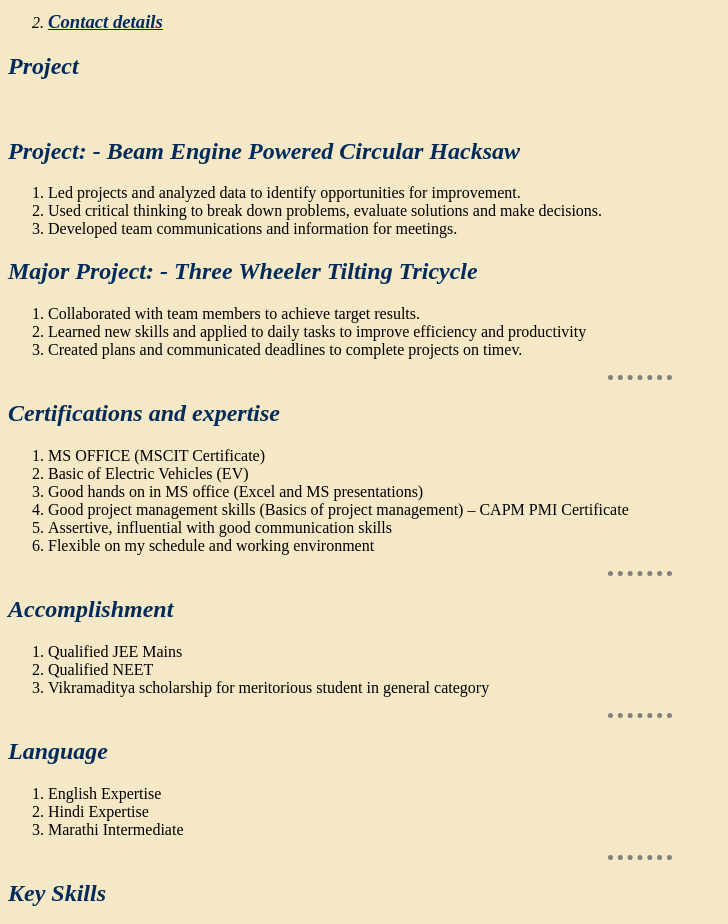
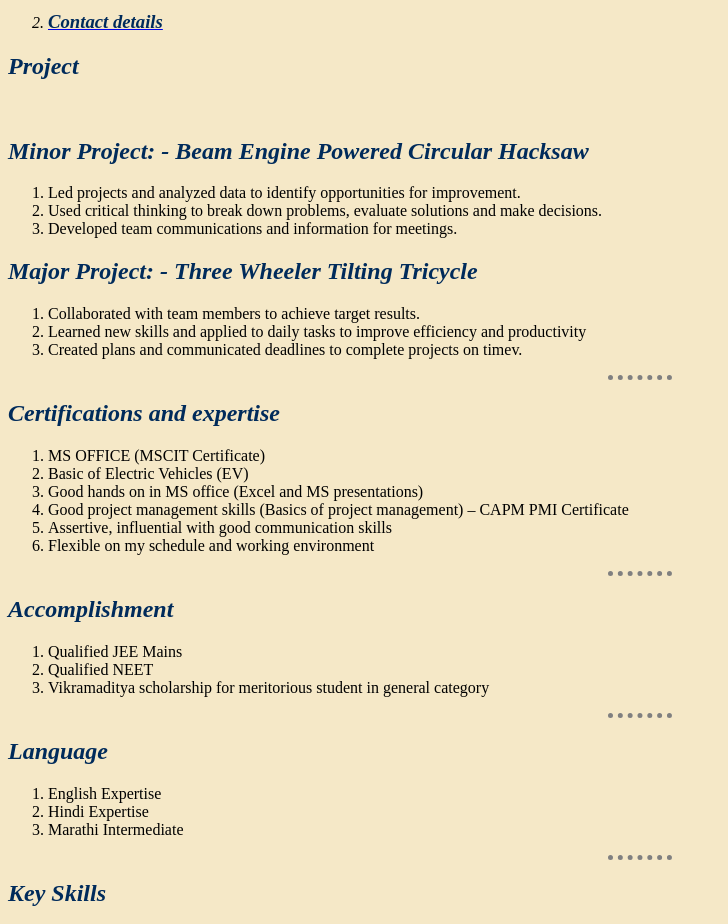
Before and after one commit to dhananjay0616me/CV, a plain HTML site: page index.html in a window 1280 px wide. Shown: the part 1380-2304 px from the top of the page, without its empty margins (0-728 px from the left). Drawn offline with Linux system fonts and the light colour scheme.

Commit message:
Update index.html

```diff
--- a/index.html
+++ b/index.html
@@ -88,7 +88,7 @@
 
    <h2><strong><em>Project </em></strong></h2> <br>
    <em>
-      <h2>Project: ‐ Beam Engine Powered Circular Hacksaw</h2>
+      <h2> Minor Project: ‐ Beam Engine Powered Circular Hacksaw</h2>
    </em>
    </h2>
    <ol>
```
